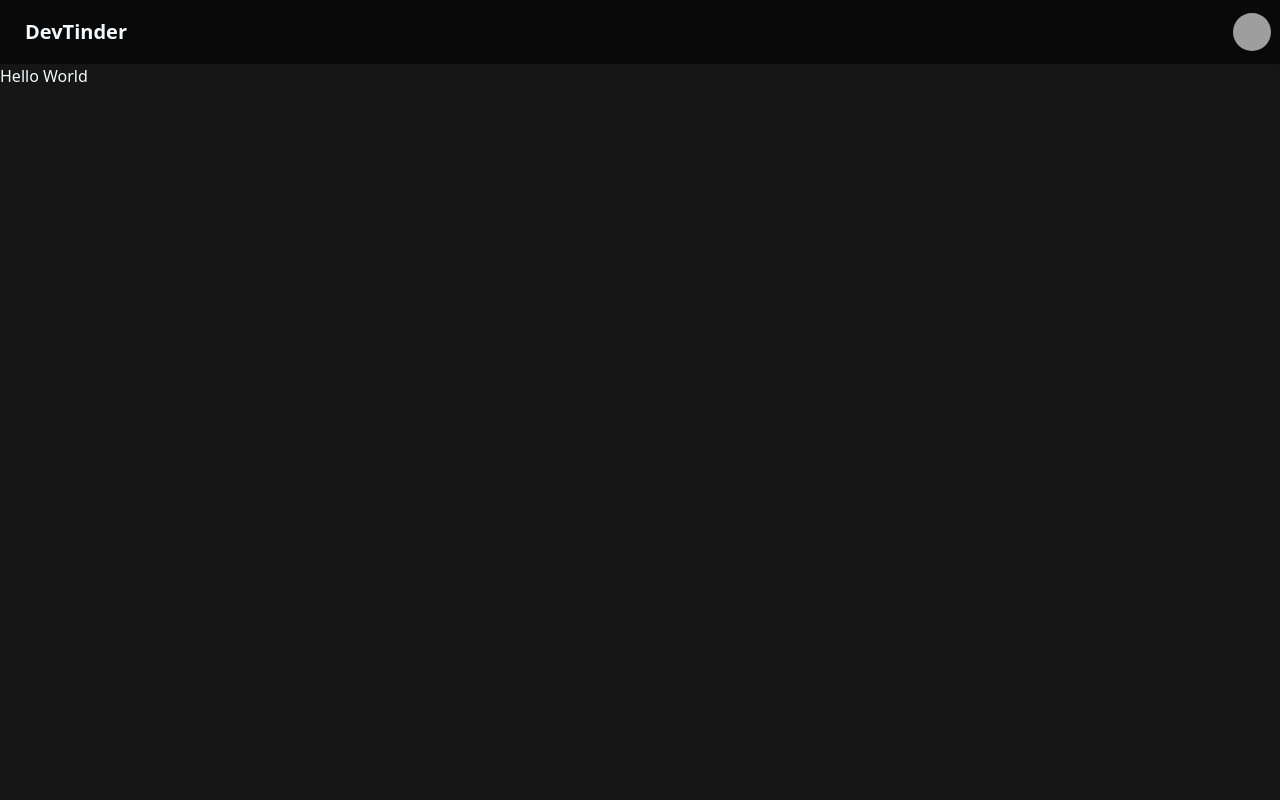
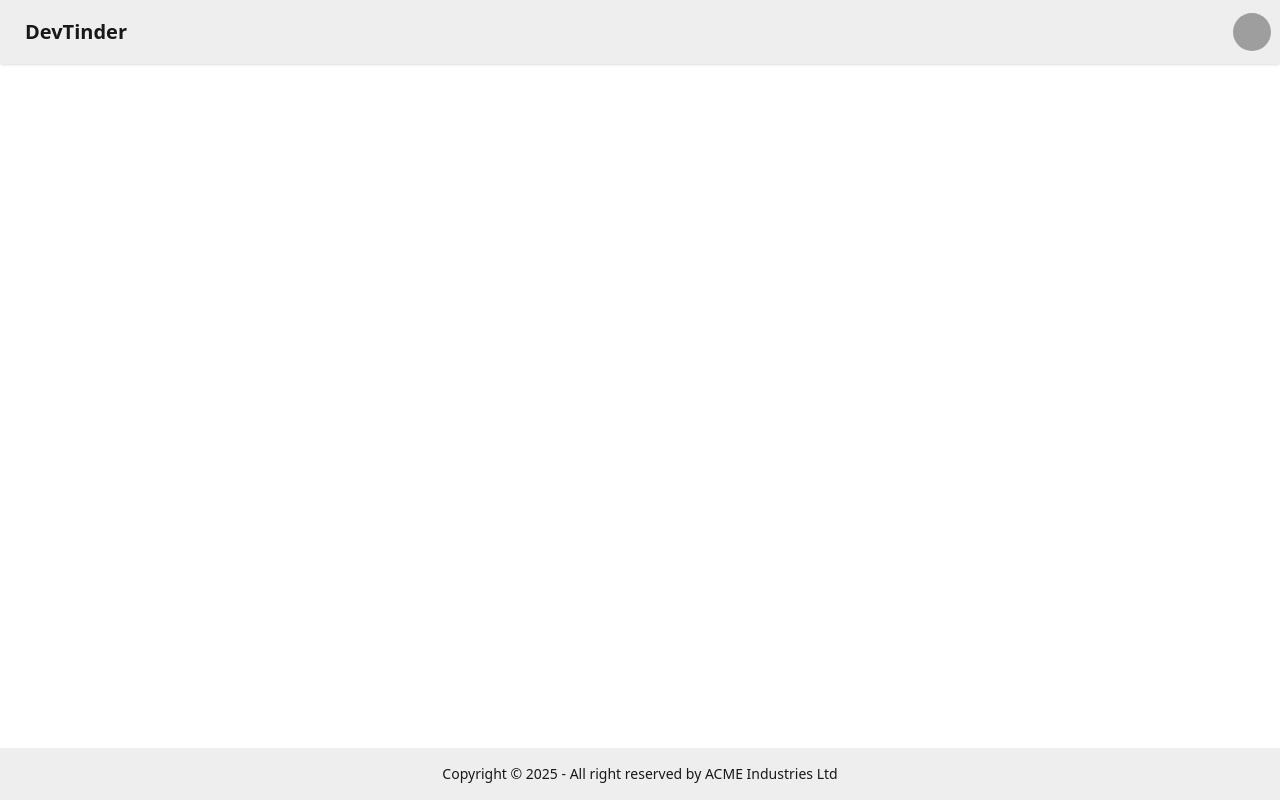
Before and after one commit to Goutham-Mallya-G/DevTinder, a React (Vite) app in the folder DevTinder - Client/client/: page / in a window 1280 px wide. Built offline with nearby package versions, Linux system fonts and the light colour scheme; grey boxes are pictures that could not be loaded.

Commit message:
Add : Base Body UI

```diff
--- a/DevTinder - Client/client/index.css
+++ /dev/null
@@ -1,36 +0,0 @@
-@import "tailwindcss";
-@plugin "daisyui";
-@plugin "daisyui/theme" {
-  name: "black";
-  default: true;
-  prefersdark: true;
-  color-scheme: "dark";
-  --color-base-100: oklch(20% 0 0);
-  --color-base-200: oklch(14% 0 0);
-  --color-base-300: oklch(14% 0.004 49.25);
-  --color-base-content: oklch(98% 0.003 247.858);
-  --color-primary: oklch(35% 0 0);
-  --color-primary-content: oklch(100% 0 0);
-  --color-secondary: oklch(35% 0 0);
-  --color-secondary-content: oklch(100% 0 0);
-  --color-accent: oklch(35% 0 0);
-  --color-accent-content: oklch(100% 0 0);
-  --color-neutral: oklch(35% 0 0);
-  --color-neutral-content: oklch(100% 0 0);
-  --color-info: oklch(45.201% 0.313 264.052);
-  --color-info-content: oklch(89.04% 0.062 264.052);
-  --color-success: oklch(51.975% 0.176 142.495);
-  --color-success-content: oklch(90.395% 0.035 142.495);
-  --color-warning: oklch(96.798% 0.211 109.769);
-  --color-warning-content: oklch(19.359% 0.042 109.769);
-  --color-error: oklch(62.795% 0.257 29.233);
-  --color-error-content: oklch(12.559% 0.051 29.233);
-  --radius-selector: 1rem;
-  --radius-field: 1rem;
-  --radius-box: 0.5rem;
-  --size-selector: 0.25rem;
-  --size-field: 0.25rem;
-  --border: 1px;
-  --depth: 0;
-  --noise: 0;
-}
--- a/DevTinder - Client/client/index.html
+++ b/DevTinder - Client/client/index.html
@@ -3,7 +3,7 @@
   <head>
     <meta charset="UTF-8" />
     <meta name="viewport" content="width=device-width, initial-scale=1.0" />
-    <link href="/DevTinder - Client//client//index.css" rel="stylesheet">
+    <link href="/DevTinder - Client/client/src/index.css" rel="stylesheet">
     <title>DevTinder</title>
   </head>
   <body>
--- a/DevTinder - Client/client/package.json
+++ b/DevTinder - Client/client/package.json
@@ -14,6 +14,7 @@
     "daisyui": "^5.0.47",
     "react": "^19.1.0",
     "react-dom": "^19.1.0",
+    "react-router-dom": "^7.7.1",
     "tailwindcss": "^4.1.11"
   },
   "devDependencies": {
--- a/DevTinder - Client/client/src/App.jsx
+++ b/DevTinder - Client/client/src/App.jsx
@@ -1,40 +1,23 @@
-import { useState } from 'react';
 import React from 'react';
+import NavBar from './NavBar';
+import {BrowserRouter , Routes , Route} from "react-router-dom";
+import Body from "./Body";
+import Login from './Login';
+import Profile from './Profile';
 
 function App() {
 
   return (
-    <div>
-    <div className="navbar bg-base-200 shadow-sm">
-  <div className="flex-1">
-    <a className="btn btn-ghost text-xl">DevTinder</a>
-  </div>
-  <div className="flex gap-2">
-    <div className="dropdown dropdown-end">
-      <div tabIndex={0} role="button" className="btn btn-ghost btn-circle avatar">
-        <div className="w-10 rounded-full">
-          <img
-            alt="Tailwind CSS Navbar component"
-            src="https://img.daisyui.com/images/stock/photo-1534528741775-53994a69daeb.webp" />
-        </div>
-      </div>
-      <ul
-        tabIndex={0}
-        className="menu menu-sm dropdown-content bg-base-100 rounded-box z-1 mt-3 w-52 p-2 shadow">
-        <li>
-          <a className="justify-between">
-            Profile
-            <span className="badge">New</span>
-          </a>
-        </li>
-        <li><a>Settings</a></li>
-        <li><a>Logout</a></li>
-      </ul>
-    </div>
-  </div>
-</div>
-<h1>Hello World</h1>
-</div>
+    <>
+    <BrowserRouter basename='/'>
+    <Routes>
+      <Route path='/' element={<Body />}>
+          <Route path='/login' element={<Login/>}/>
+          <Route path='/profile' element={<Profile/>}/>
+      </Route>
+    </Routes>
+    </BrowserRouter>
+    </>
   )
 }
 
--- /dev/null
+++ b/DevTinder - Client/client/src/Body.jsx
@@ -0,0 +1,16 @@
+import NavBar from "./NavBar";
+import { Outlet } from "react-router-dom";
+import React from 'react';
+import Footer from "./Footer";
+
+const Body = () => {
+  return (
+    <div className="h-screen flex flex-col justify-between">
+        <NavBar/>
+        <Outlet/>
+        <Footer/>
+    </div>
+  )
+}
+
+export default Body;
--- /dev/null
+++ b/DevTinder - Client/client/src/Footer.jsx
@@ -0,0 +1,13 @@
+import React from 'react'
+
+const Footer = () => {
+  return (
+   <footer className="footer sm:footer-horizontal footer-center bg-base-300 text-base-content p-4">
+  <aside>
+    <p>Copyright © {new Date().getFullYear()} - All right reserved by ACME Industries Ltd</p>
+  </aside>
+</footer>
+  )
+}
+
+export default Footer
--- /dev/null
+++ b/DevTinder - Client/client/src/Login.jsx
@@ -0,0 +1,9 @@
+import React from 'react'
+
+const Login = () => {
+  return (
+    <div>Login</div>
+  )
+}
+
+export default Login
--- /dev/null
+++ b/DevTinder - Client/client/src/NavBar.jsx
@@ -0,0 +1,36 @@
+import React from 'react'
+
+const NavBar = () => {
+  return (
+    <div className="navbar bg-base-300 shadow-sm">
+  <div className="flex-1">
+    <a className="btn btn-ghost text-xl">DevTinder</a>
+  </div>
+  <div className="flex gap-2">
+    <div className="dropdown dropdown-end">
+      <div tabIndex={0} role="button" className="btn btn-ghost btn-circle avatar">
+        <div className="w-10 rounded-full">
+          <img
+            alt="Tailwind CSS Navbar component"
+            src="https://img.daisyui.com/images/stock/photo-1534528741775-53994a69daeb.webp" />
+        </div>
+      </div>
+      <ul
+        tabIndex={0}
+        className="menu menu-sm dropdown-content bg-base-100 rounded-box z-1 mt-3 w-52 p-2 shadow">
+        <li>
+          <a className="justify-between">
+            Profile
+            <span className="badge">New</span>
+          </a>
+        </li>
+        <li><a>Settings</a></li>
+        <li><a>Logout</a></li>
+      </ul>
+    </div>
+  </div>
+  </div>
+  )
+}
+
+export default NavBar
--- /dev/null
+++ b/DevTinder - Client/client/src/Profile.jsx
@@ -0,0 +1,9 @@
+import React from 'react'
+
+const Profile = () => {
+  return (
+    <div>Profile</div>
+  )
+}
+
+export default Profile
--- /dev/null
+++ b/DevTinder - Client/client/src/index.css
@@ -0,0 +1,2 @@
+@import "tailwindcss";
+@plugin "daisyui";
--- a/DevTinder - Client/client/src/main.jsx
+++ b/DevTinder - Client/client/src/main.jsx
@@ -1,7 +1,7 @@
 import React from 'react'
 import ReactDom from 'react-dom/client'
 import App from './App.jsx'
-import "../index.css"
+import "./index.css"
 
 const root = ReactDom.createRoot(document.getElementById('root'));
 
```
Also changed, not shown: 1 other file (tests, documents, lock files or other folders).
